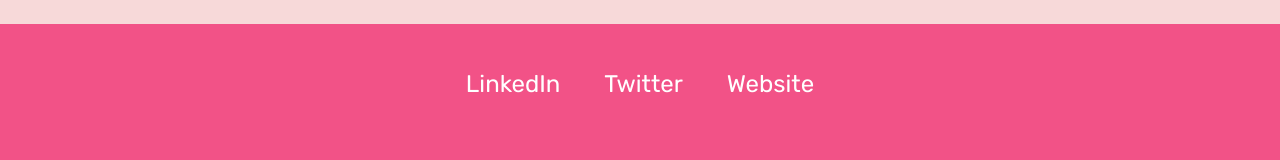
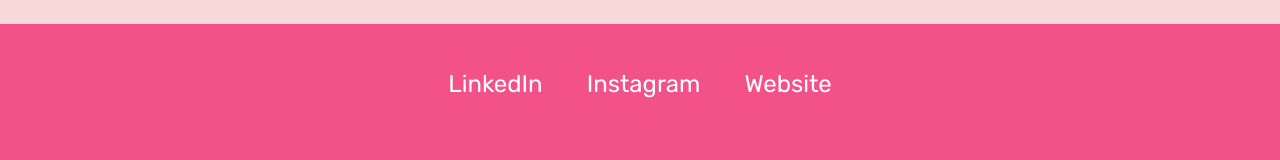
Before and after one commit to martapanda-git/3.My_Site, a plain HTML site: page index.html in a window 1280 px wide. Shown: the part 2482-2642 px from the top of the page. Drawn offline with Linux system fonts and the light colour scheme.

Commit message:
Added Instagram link

```diff
--- a/index.html
+++ b/index.html
@@ -53,7 +53,7 @@
 
   <div class="bottom-container">
     <a class="footer-link" href="https://www.linkedin.com/">LinkedIn</a>
-    <a class="footer-link" href="https://twitter.com/">Twitter</a>
+    <a class="footer-link" href="https://instagram.com/">Instagram</a>
     <a class="footer-link" href="#">Website</a>
     <p>© 2021 Marta Panda</p>
   </div>
```
